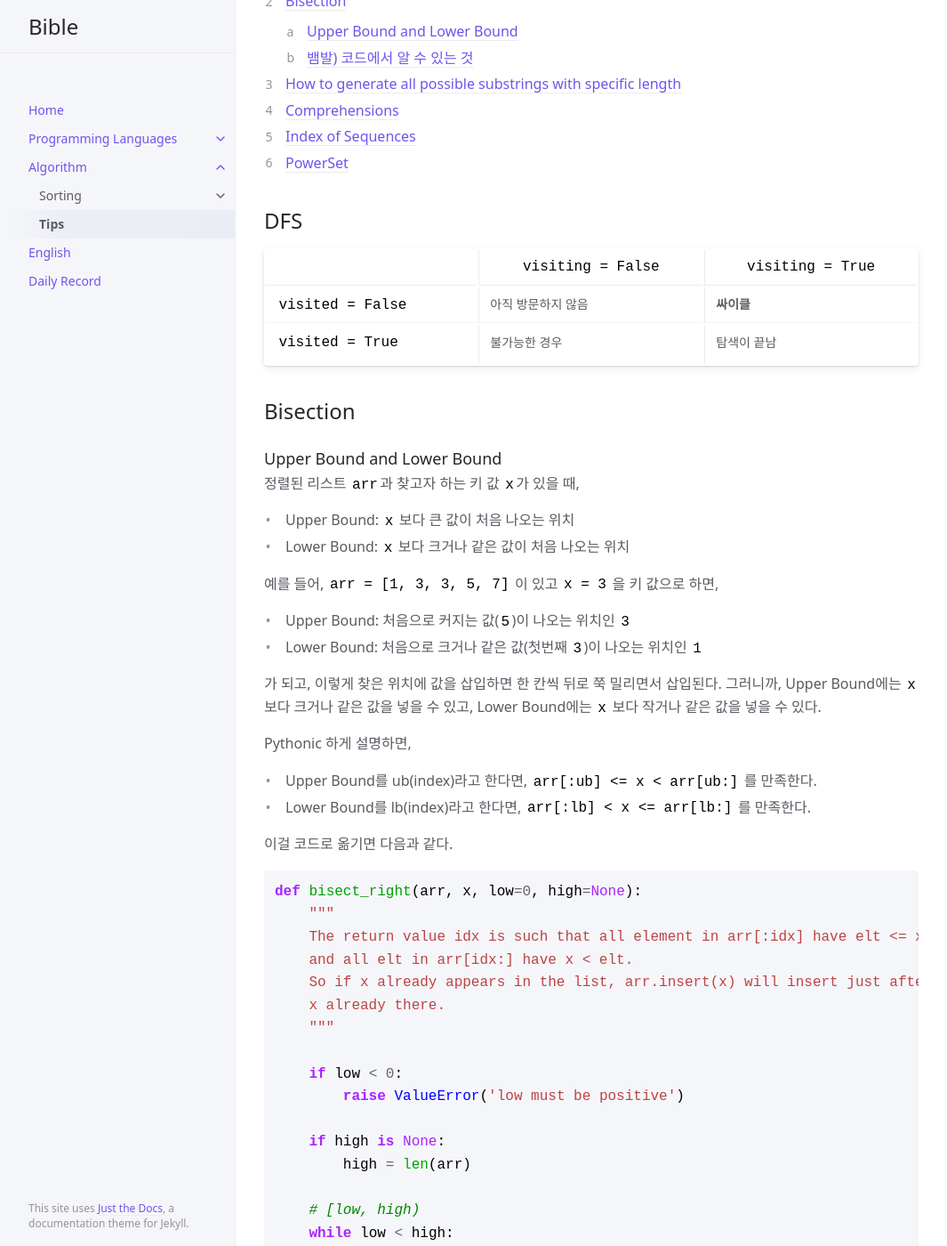
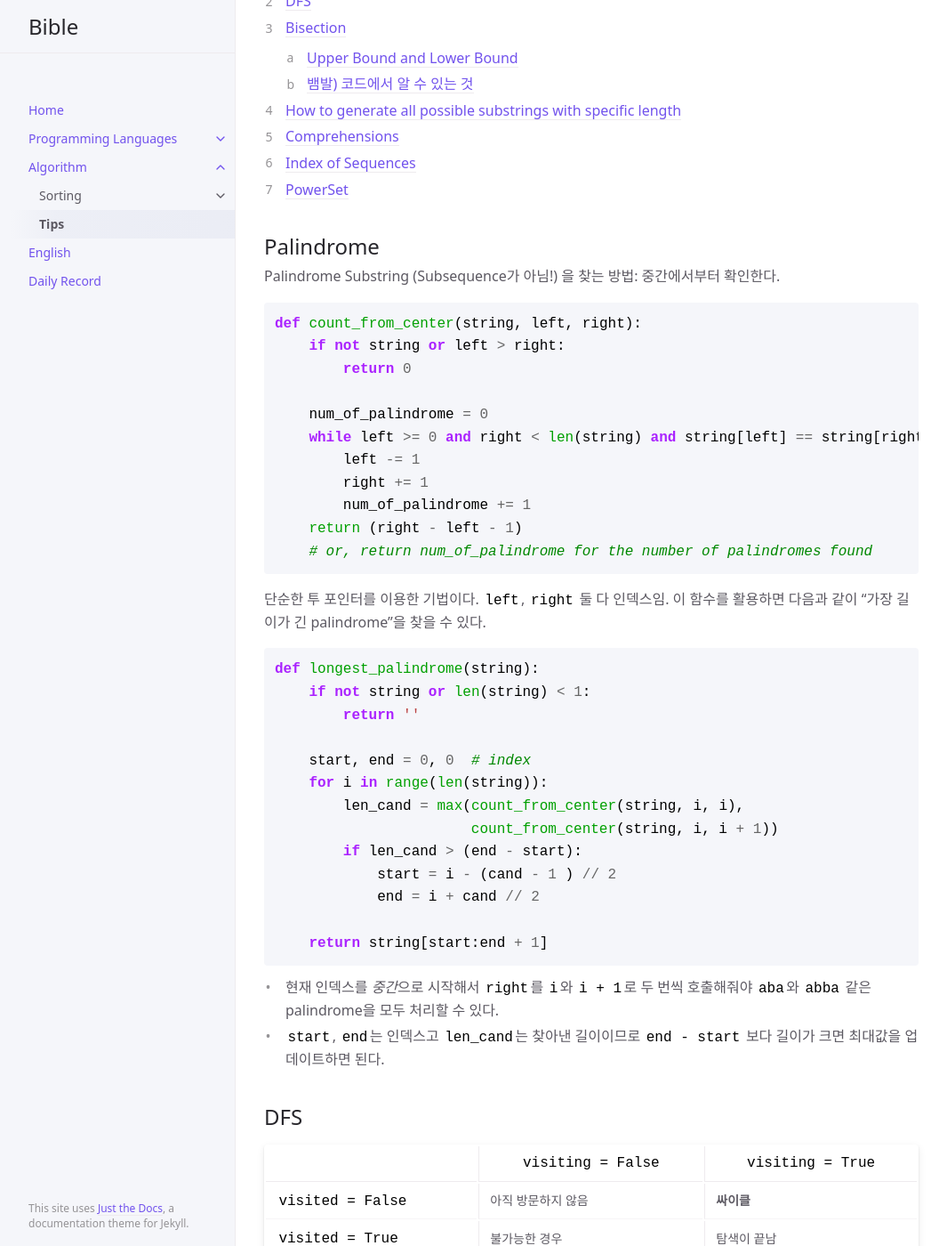
Before and after one commit to sangwoo-joh/bible-archive, a Jekyll site: the page built from algorithm/tips.md, in a window 1280 px wide and 1400 px high, scrolled down 231 px. Shown: the whole window at 89% size, without its empty margins (107-1172 px from the left). Built offline with Jekyll 4.4.1, drawn with Linux system fonts in a browser that asks for light colours.

Commit message:
Add palindrome

````diff
--- a/algorithm/tips.md
+++ b/algorithm/tips.md
@@ -13,6 +13,52 @@ parent: Algorithm
 
 1. TOC
 {:toc}
+
+## Palindrome
+
+ Palindrome Substring (Subsequence가 아님!) 을 찾는 방법: 중간에서부터
+ 확인한다.
+
+``` python
+def count_from_center(string, left, right):
+    if not string or left > right:
+        return 0
+
+    num_of_palindrome = 0
+    while left >= 0 and right < len(string) and string[left] == string[right]:
+        left -= 1
+        right += 1
+        num_of_palindrome += 1
+    return (right - left - 1)
+    # or, return num_of_palindrome for the number of palindromes found
+```
+
+ 단순한 투 포인터를 이용한 기법이다. `left`, `right` 둘 다
+ 인덱스임. 이 함수를 활용하면 다음과 같이 "가장 길이가 긴
+ palindrome"을 찾을 수 있다.
+
+
+``` python
+def longest_palindrome(string):
+    if not string or len(string) < 1:
+        return ''
+
+    start, end = 0, 0  # index
+    for i in range(len(string)):
+        len_cand = max(count_from_center(string, i, i),
+                       count_from_center(string, i, i + 1))
+        if len_cand > (end - start):
+            start = i - (cand - 1 ) // 2
+            end = i + cand // 2
+
+    return string[start:end + 1]
+```
+
+ - 현재 인덱스를 *중간*으로 시작해서 `right`를 `i`와 `i + 1`로 두 번씩
+   호출해줘야 `aba`와 `abba` 같은 palindrome을 모두 처리할 수 있다.
+ - `start`, `end`는 인덱스고 `len_cand`는 찾아낸 길이이므로 `end -
+   start` 보다 길이가 크면 최대값을 업데이트하면 된다.
+
 
 ## DFS
 
````
